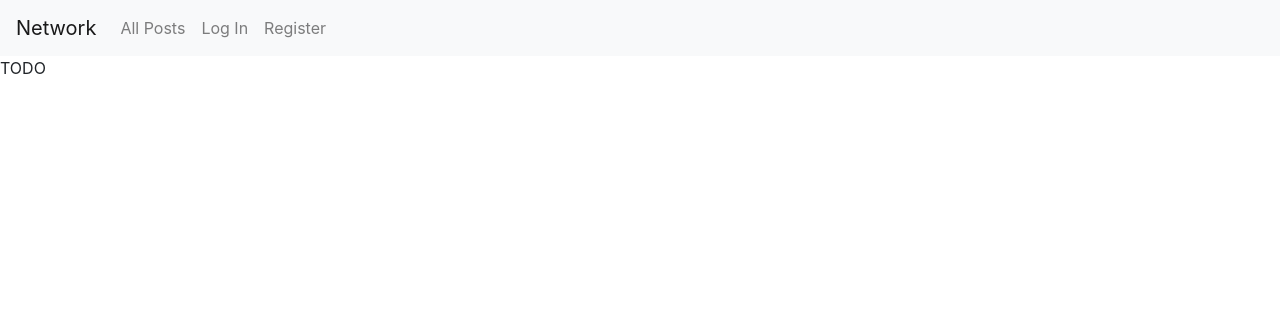
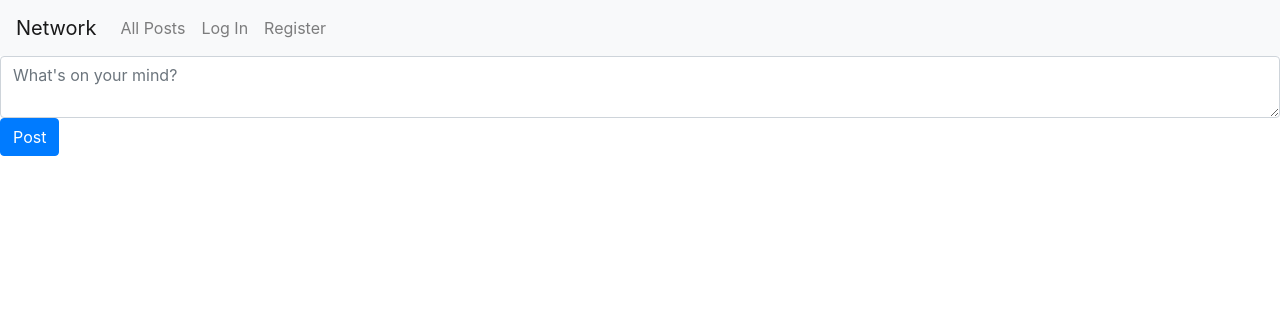
Before and after one commit to Tole-k/social-network, a Django app: page / in a window 1280 px wide. Shown: the top 316 px of the page. Run offline with Django 3.2, Linux system fonts and the light colour scheme; data comes from the database, SQL or seed files in the repository; both versions use the stored data as it was after the commit; data that the repository does not hold is empty; some libraries are stand-ins or nearby versions.

Commit message:
some progress

```diff
--- a/network/models.py
+++ b/network/models.py
@@ -10,4 +10,5 @@ class Post(models.Model):
     user = models.ForeignKey(User, on_delete=models.CASCADE, related_name="posts")
     content = models.TextField(blank=True)
     timestamp = models.DateTimeField(auto_now_add=True)
-    likes = models.ManyToManyField(User, related_name='liked_posts')
+    likes = models.ManyToManyField(User, related_name='liked_posts', blank=True)
+    like_count = models.PositiveIntegerField(default=0)
--- /dev/null
+++ b/network/static/network/network.js
@@ -0,0 +1,31 @@
+document.addEventListener('DOMContentLoaded', ()=>
+{
+    compose();
+    all_posts();
+})
+function compose()
+{
+    document.querySelector('#compose-form').onsubmit = () =>
+    {
+        const content= document.querySelector('#post-content').value;
+        fetch('/compose', {
+            method: 'POST',
+            body: JSON.stringify({
+                content: content
+            })
+        }).then(r => r.json()).then(result =>console.log(result)).catch(error => console.log(error));
+        return false;
+    }
+}
+function all_posts()
+{
+    fetch('/all-posts').then(r => r.json()).then(posts=>
+    {
+        posts.forEach(element => {
+            console.log(element)
+            const post = document.createElement('div');
+            post.innerHTML = `<h6>${element.author}</h6><p>${element.content}</p><p>${element.timestamp}</p>`;
+            document.querySelector('#all-posts').append(post);
+        });
+    }).catch(error => console.log(error));
+}
--- a/network/templates/network/index.html
+++ b/network/templates/network/index.html
@@ -1,5 +1,15 @@
 {% extends "network/layout.html" %}
+{% load static %}
 
 {% block body %}
-    TODO
+    <div id="compose-post">
+        <form id="compose-form">
+            <textarea id="post-content" class="form-control" placeholder="What's on your mind?"></textarea>
+            <button type="submit" class="btn btn-primary">Post</button>
+        </form>
+    </div>
+    <div id="all-posts"></div>
 {% endblock %}
+{% block script %}
+    <script src="{% static 'network/network.js' %}"></script>
+{% endblock %}
--- a/network/templates/network/layout.html
+++ b/network/templates/network/layout.html
@@ -6,11 +6,13 @@
         <title>{% block title %}Social Network{% endblock %}</title>
         <link rel="stylesheet" href="https://stackpath.bootstrapcdn.com/bootstrap/4.4.1/css/bootstrap.min.css" integrity="sha384-Vkoo8x4CGsO3+Hhxv8T/Q5PaXtkKtu6ug5TOeNV6gBiFeWPGFN9MuhOf23Q9Ifjh" crossorigin="anonymous">
         <link href="{% static 'network/styles.css' %}" rel="stylesheet">
+        {% block script %}
+        {% endblock %}
     </head>
     <body>
 
         <nav class="navbar navbar-expand-lg navbar-light bg-light">
-            <a class="navbar-brand" href="#">Network</a>
+            <a class="navbar-brand" href="{% url 'index' %}">Network</a>
 
             <div>
               <ul class="navbar-nav mr-auto">
--- a/network/urls.py
+++ b/network/urls.py
@@ -1,4 +1,3 @@
-
 from django.urls import path
 
 from . import views
@@ -7,5 +6,8 @@ urlpatterns = [
     path("", views.index, name="index"),
     path("login", views.login_view, name="login"),
     path("logout", views.logout_view, name="logout"),
-    path("register", views.register, name="register")
+    path("register", views.register, name="register"),
+
+    path("compose", views.compose, name="compose"),
+    path("all-posts", views.all_posts, name="all-posts"),
 ]
--- a/network/views.py
+++ b/network/views.py
@@ -1,10 +1,12 @@
 from django.contrib.auth import authenticate, login, logout
+from django.contrib.auth.decorators import login_required
 from django.db import IntegrityError
-from django.http import HttpResponse, HttpResponseRedirect
+from django.http import HttpResponse, HttpResponseRedirect, JsonResponse
 from django.shortcuts import render
 from django.urls import reverse
+from django.views.decorators.csrf import csrf_exempt
 
-from .models import User
+from .models import User, Post
 
 
 def index(request):
@@ -61,3 +63,21 @@ def register(request):
         return HttpResponseRedirect(reverse("index"))
     else:
         return render(request, "network/register.html")
+
+
+@login_required
+@csrf_exempt
+def compose(request):
+    if request.method == 'POST':
+        content = request.POST['content']
+        user = request.user
+        post = Post(user=user, content=content)
+        post.save()
+        return JsonResponse({"message": "Post created successfully."}, status=201)
+    else:
+        return JsonResponse({"error": "POST request required."}, status=400)
+
+
+def all_posts(request):
+    posts = Post.objects.all().order_by('-timestamp').all()
+    return JsonResponse([post.seriaize() for post in posts], safe=False)
```
Also changed, not shown: db.sqlite3, network/migrations/0003_post_like_count.py (added), network/migrations/0004_alter_post_likes.py (added).
